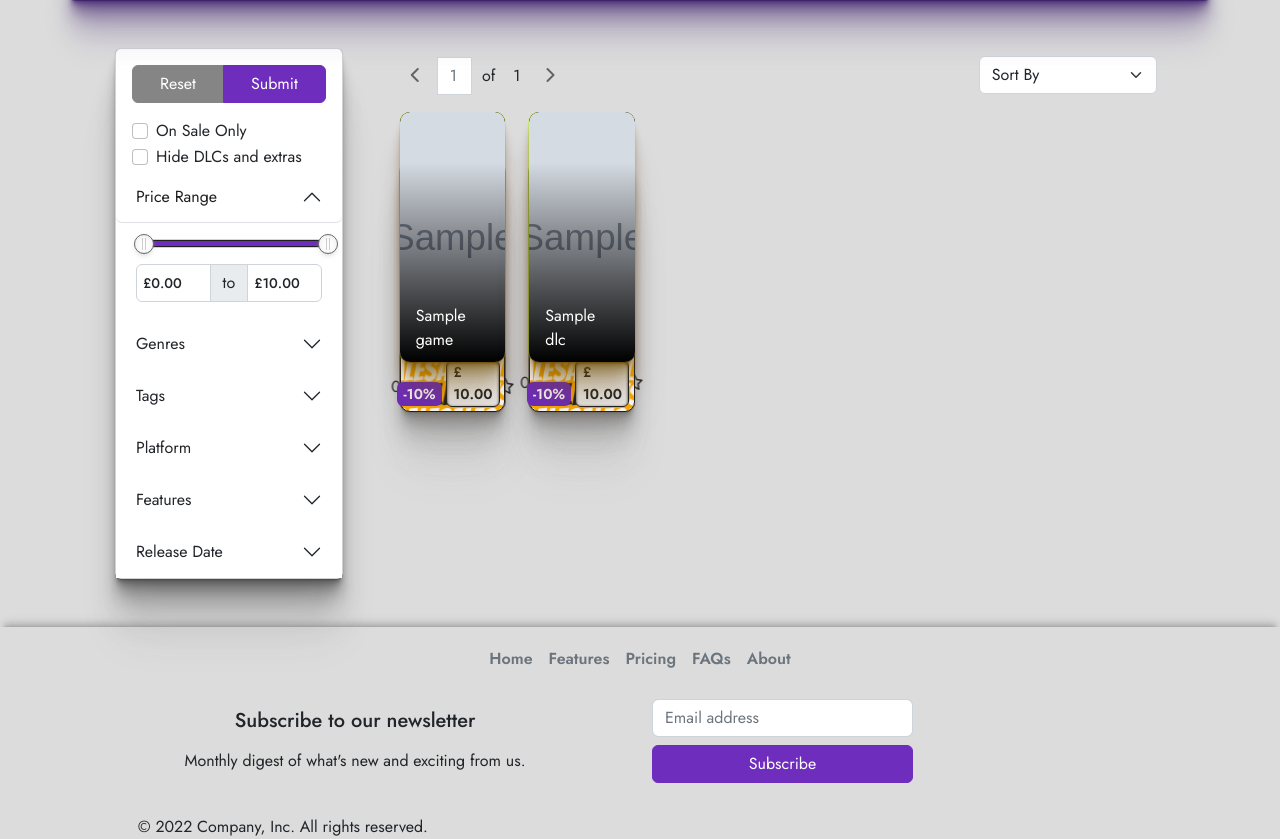
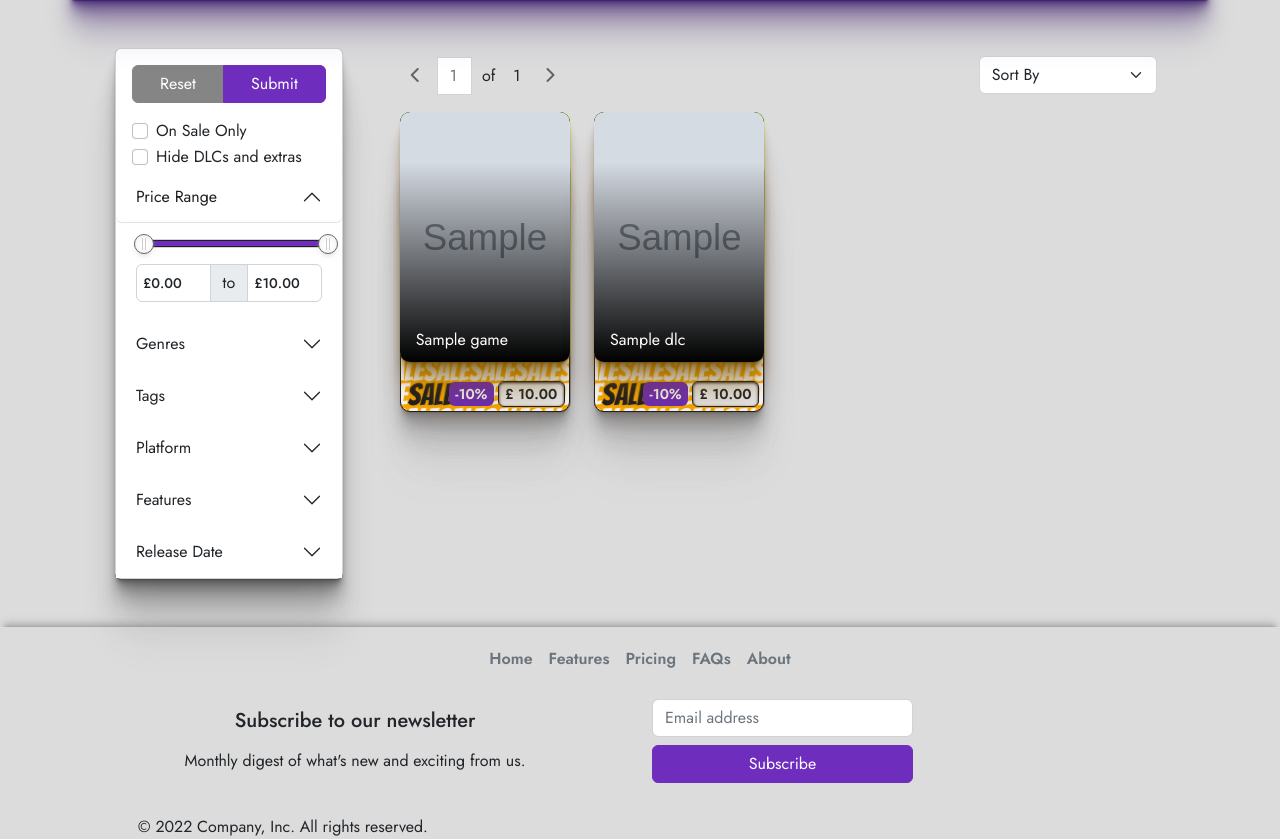
Before and after one commit to NyxHexen/CI_MS4_GB, a Django app: page /games/ in a window 1280 px wide. Shown: the part 106-945 px from the top of the page. Run offline with Django 4.2, Linux system fonts and the light colour scheme; tables that the repository leaves empty hold one stand-in row (values such as "Sample post"); grey boxes marked "Sample" are stand-in pictures; some libraries are stand-ins or nearby versions.

Commit message:
ADD&CHANGE: added links to each card/container/etc for game, dlc and promo; adjusted game card container xl sizing; added general anchor styling override

```diff
--- a/checkout/templates/checkout/checkout-success.html
+++ b/checkout/templates/checkout/checkout-success.html
@@ -37,7 +37,7 @@
     <div class="row justify-content-center">
       {% for game in suggested_games %}
       <div
-        class="game col-6 col-md-3 col-lg-4 col-xl-2 {% if game.in_promo and game.promo.active is True %}sale{% endif %}">
+        class="game col-6 col-md-3 col-xl-2 {% if game.in_promo and game.promo.active is True %}sale{% endif %}">
         <div class="game-cover--front">
           <div class="game-cover-image">
             {% if game|use_media:'COVER.src' is not None %}
@@ -60,7 +60,7 @@
             <input type="hidden" name="redirect_url" value="{{ request.get_full_path }}">
           </form>
         </div>
-        <div class="game-back--front d-flex flex-column justify-content-around">
+        <a href="{% url 'game' game.model_name game.id %}" class="game-back--front d-flex flex-column justify-content-around">
           {% if not request.user_agent.is_mobile %}
           <h2 class="game-title-back text-center">{{ game.name }}</h2>
           {% endif %}
@@ -138,7 +138,7 @@
               {% endif %}
               <span class="ms-1">{{ game.ratingset.user_rating_calc }}</span>
           </div>
-        </div>
+      </a>
         <div class="game-back--reverse d-flex justify-content-end align-items-end">
           {% if game.in_promo and game.promo.active is True%}
           <div class="promo-discount">
--- a/games/templates/games/index.html
+++ b/games/templates/games/index.html
@@ -64,7 +64,7 @@
             <div class="games row">
                 {% for game in page %}
                 <div
-                    class="game col-6 col-md-3 col-lg-4 col-xl-2 {% if game.in_promo and game.promo.active is True %}sale{% endif %}">
+                    class="game col-6 col-md-3 col-lg-4 col-xl-3 {% if game.in_promo and game.promo.active is True %}sale{% endif %}">
                     <div class="game-cover--front">
                         <div class="game-cover-image">
                             {% if game|use_media:'COVER.src' is not None %}
@@ -89,7 +89,7 @@
                             <input type="hidden" name="redirect_url" value="{{ request.get_full_path }}">
                         </form>
                     </div>
-                    <div class="game-back--front d-flex flex-column justify-content-around">
+                    <a href="{% url 'game' game.model_name game.id %}" class="game-back--front d-flex flex-column justify-content-around">
                         {% if not request.user_agent.is_mobile %}
                         <h2 class="game-title-back text-center">{{ game.name }}</h2>
                         {% endif %}
@@ -167,7 +167,7 @@
                             {% endif %}
                             <span class="ms-1">{{ game.ratingset.user_rating_calc }}</span>
                         </div>
-                    </div>
+                    </a>
                     <div class="game-back--reverse d-flex justify-content-end align-items-end">
                         {% if game.in_promo and game.promo.active is True%}
                         <div class="promo-discount">
--- a/static/css/base.css
+++ b/static/css/base.css
@@ -86,7 +86,6 @@
 }
 
 [data-bs-theme="light"] .btn-gamebox:hover {
-    /* --bs-btn-color: #fff; */
     --bs-btn-bg: #6f2dbd;
     --bs-btn-border-color: #6f2dbd;
     --bs-btn-hover-color: #6f2dbd;
@@ -379,6 +378,11 @@ nav * {
     color: #6f2dbd !important;
 }
 
+a {
+    text-decoration: none;
+    color: #6f2dbd;
+}
+
 h1 {
     font-family: var(--ui-font);
 }
@@ -566,6 +570,11 @@ svg * {
     --game-height: 250px;
     height: var(--game-height);
     transform-style: preserve-3d;
+}
+
+.game a {
+    text-decoration: none;
+    color: black;
 }
 
 .game.flip .game-cover--front {
@@ -1306,13 +1315,6 @@ a.socialaccount_provider.google {
     border-radius: 5px;
 }
 
-.genre-link,
-.platform-link,
-[class*="inner"] a {
-    text-decoration: none;
-    color: #6f2dbd;
-}
-
 .ratings-list-inner * {
     width: 60px;
 }
```
Also changed, not shown: cart/templates/cart/index.html (+20 -7 lines), home/templates/home/index.html (+10 -2 lines), promo/templates/promo/index.html (+4 -4 lines). Lines whose indentation alone changed are shown as unchanged.
